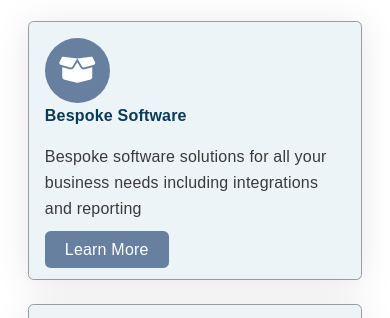
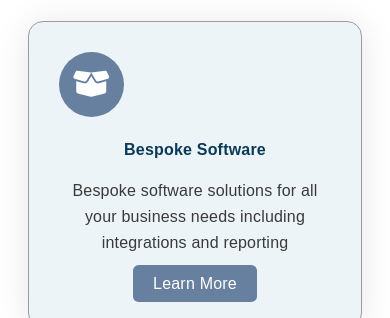
Before and after one commit to mikewood17/Netmatters-Reflection-Project-1, a plain HTML site: page Netmatters Reflection task/index.html in a window 390 px wide. Shown: the part 759-1077 px from the top of the page. Drawn offline with Linux system fonts and the light colour scheme.

Commit message:
increased responsiveness and added new media queries

```diff
--- a/Netmatters Reflection task/index.html
+++ b/Netmatters Reflection task/index.html
@@ -10,6 +10,7 @@
 </head>
 <body>
 
+<!--/.main-header-->
         <header class="main-header">
                 <div class="upper col-12">
                     <div class="name col-xs-3 col-sm-6 col-md-5 col-lg-4">
@@ -78,11 +79,11 @@
                     <br><small>Developer</small><br>Course
                 </a>
             </div>
-        </header><!--/.main-header-->
+        </header>
 
 
 
-
+<!--/.banner-->
             <div class="banner">
                 <div class="banner-content">
                     <h1 class="headline">The East of England's Leading Technology Company</h1>
@@ -94,9 +95,9 @@
                         <i class="fa-solid fa-arrow-right"></i>
                     </div>
                 </div>
-            </div><!--/.banner-->
+            </div>
 
-
+<!--/Primary Content-->
             <div class="container our-services-container">
                 <div class="headings-container">
                     <h2 class="topic-header">
@@ -170,6 +171,12 @@
                     </div>
                 </div>
 
+<!--/Carousel images-->
+                <div class="partners-slideshow">
+
+                </div>
+
+<!--/ Secondary Content-->
                     <div class="secondary-content content">
                         <div class="article-1 article container">
                             <h2 class="article-heading"><strong>Welcome to Netmatters</strong></h2>
@@ -201,6 +208,7 @@
                     </div>
                 </div>
 
+<!--/News Section-->
                 <div>
                     <div class="latest-news">
                         <div class="bar">
@@ -321,6 +329,7 @@
                     </div>
                 </div>
 
+<!--/Signup Section-->
             <div class="signup">
                     <h1 class="subheading-2 subheading">Email Newsletter Sign-Up</h1>
 
@@ -347,7 +356,7 @@
                 </div>
             </div>
 
-
+<!--/Footer-->
             <footer class="main-footer">
                 <div class="footer-row">
                     <div class="services">
--- a/Netmatters Reflection task/scss/components/_icons.scss
+++ b/Netmatters Reflection task/scss/components/_icons.scss
@@ -20,6 +20,7 @@
 
 
 .icon {
+    margin-bottom: 20px;
     line-height: unset;
     display:flex;
     justify-content: center;
--- a/Netmatters Reflection task/scss/layout/_columns.scss
+++ b/Netmatters Reflection task/scss/layout/_columns.scss
@@ -25,17 +25,19 @@
 }
 
 .col {
-	padding: 1em;
+	padding: 30px;
 	background: #edf4f7;
-	border-radius: .35em;
+	border-radius: 15px;
 	margin: 1.5em .8em .8em;
     border: 1px solid #999aa2;
-    justify-content: center;
+    text-align: center;
+    top: 0;
     box-shadow: 0 3px 35px rgb(0 0 0 / 10%);
+    transition: .5s, ease;
     &:hover {
         border-color: transparent;
         top: -10px;
-        transition: .5s ease;
+        transition: .5s, ease;
     }
 }
 .news{
--- a/Netmatters Reflection task/scss/layout/_containers.scss
+++ b/Netmatters Reflection task/scss/layout/_containers.scss
@@ -60,6 +60,7 @@
 .user{
     width: 100%;
     display: flex;
+    flex-wrap: wrap;
 }
 .details {
     margin-left: 20px;
```
Also changed, not shown: Netmatters Reflection task/img/carousel-grey-img1.jpg (added), Netmatters Reflection task/img/carousel-img1.jpg (added), Netmatters Reflection task/scss/application.css, 1 other file.
